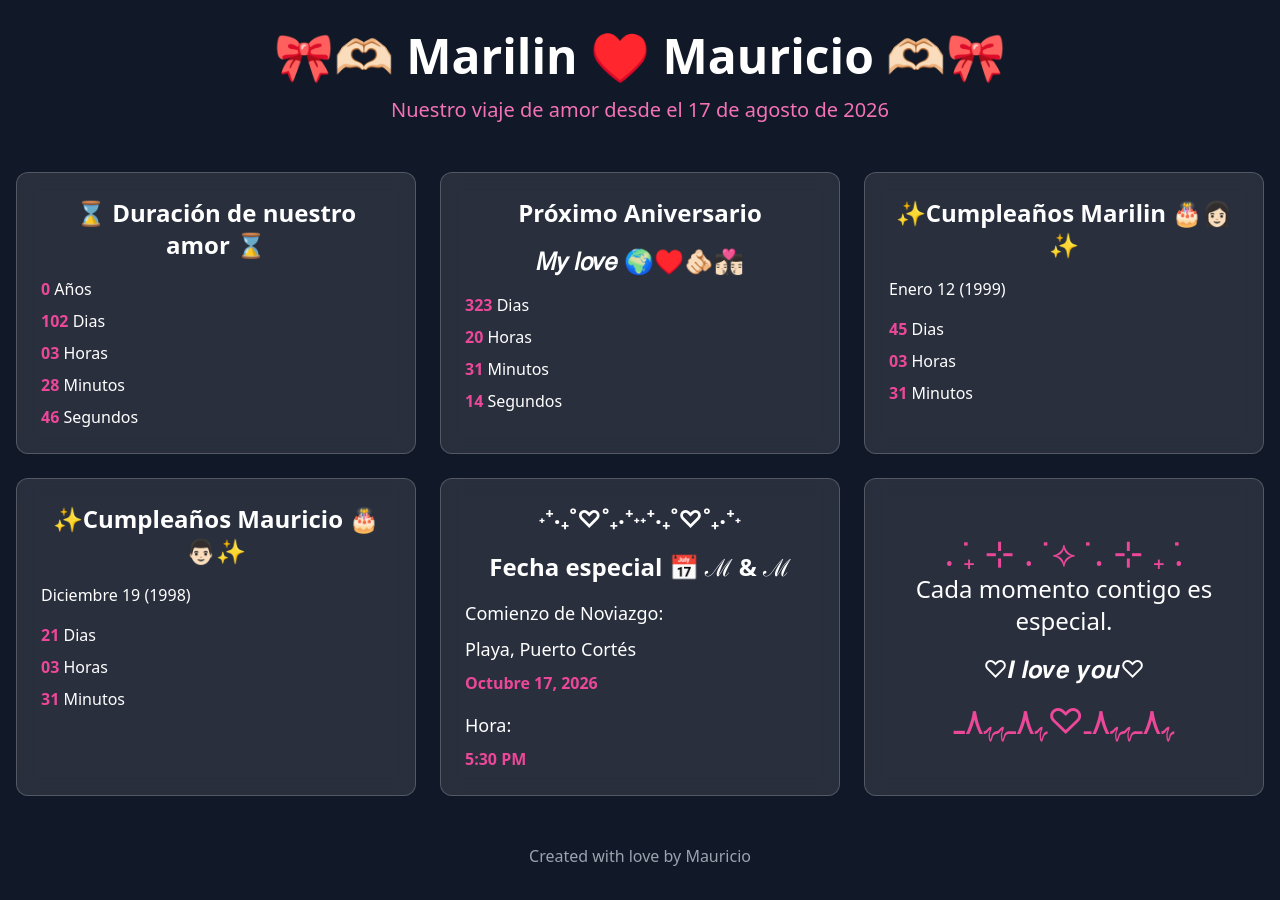
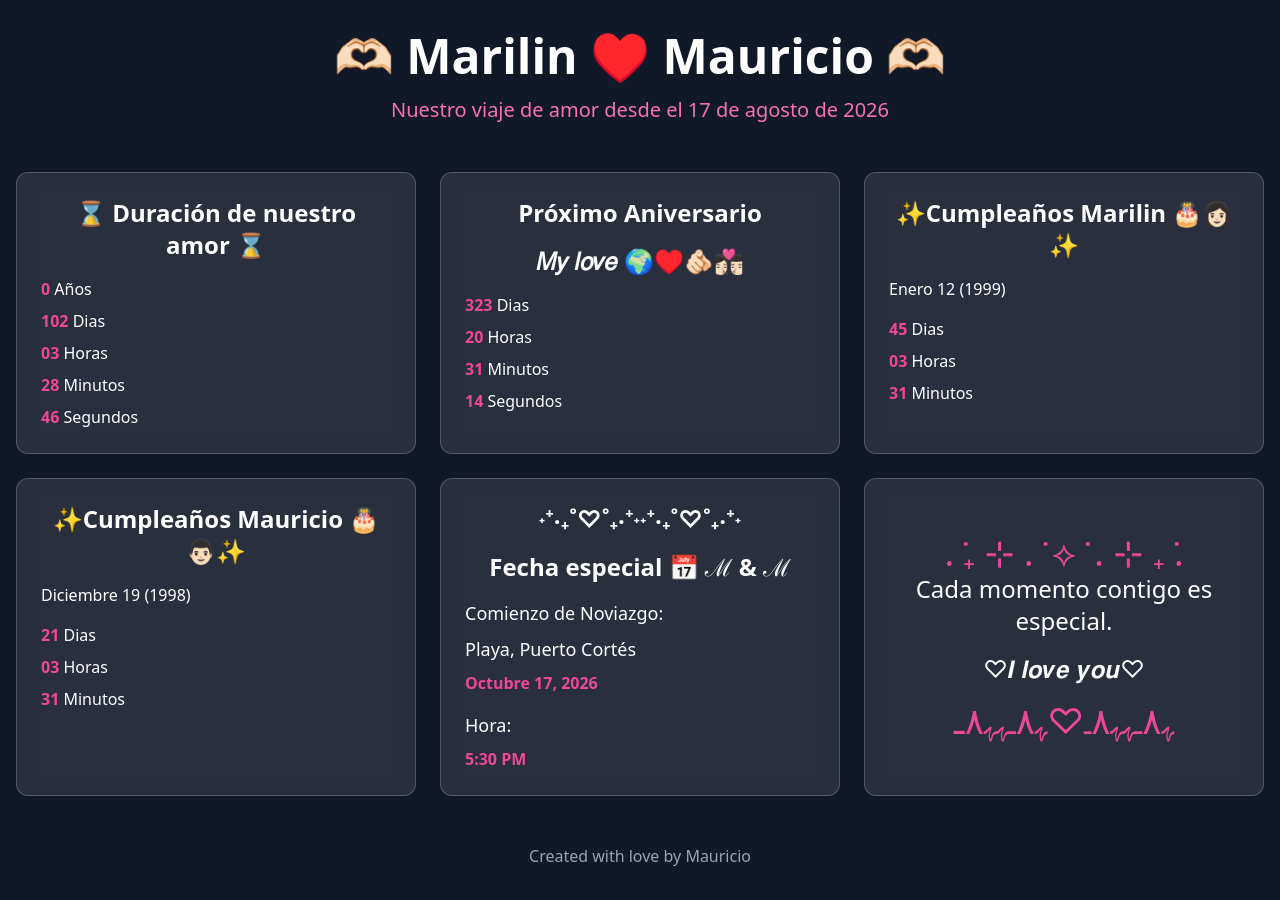
Before and after one commit to michaelinteriano16-ai/michaelinteriano16-ai.github.io, a plain HTML site: page index.html in a window 1280 px wide. Drawn offline with nearby package versions, Linux system fonts and the light colour scheme.

Commit message:
Update index.html

```diff
--- a/index.html
+++ b/index.html
@@ -51,7 +51,7 @@
     <div class="container mx-auto px-4 py-8">
       <header class="text-center mb-12">
         <h2 class="text-4xl md:text-5xl font-bold mb-4">
-          🎀🫶🏻 Marilin ♥️ Mauricio 🫶🏻🎀
+          🫶🏻 Marilin ♥️ Mauricio 🫶🏻
         </h2>
         <p class="text-xl text-pink-400">Nuestro viaje de amor desde el 17 de agosto de 2026</p>
       </header>
```
